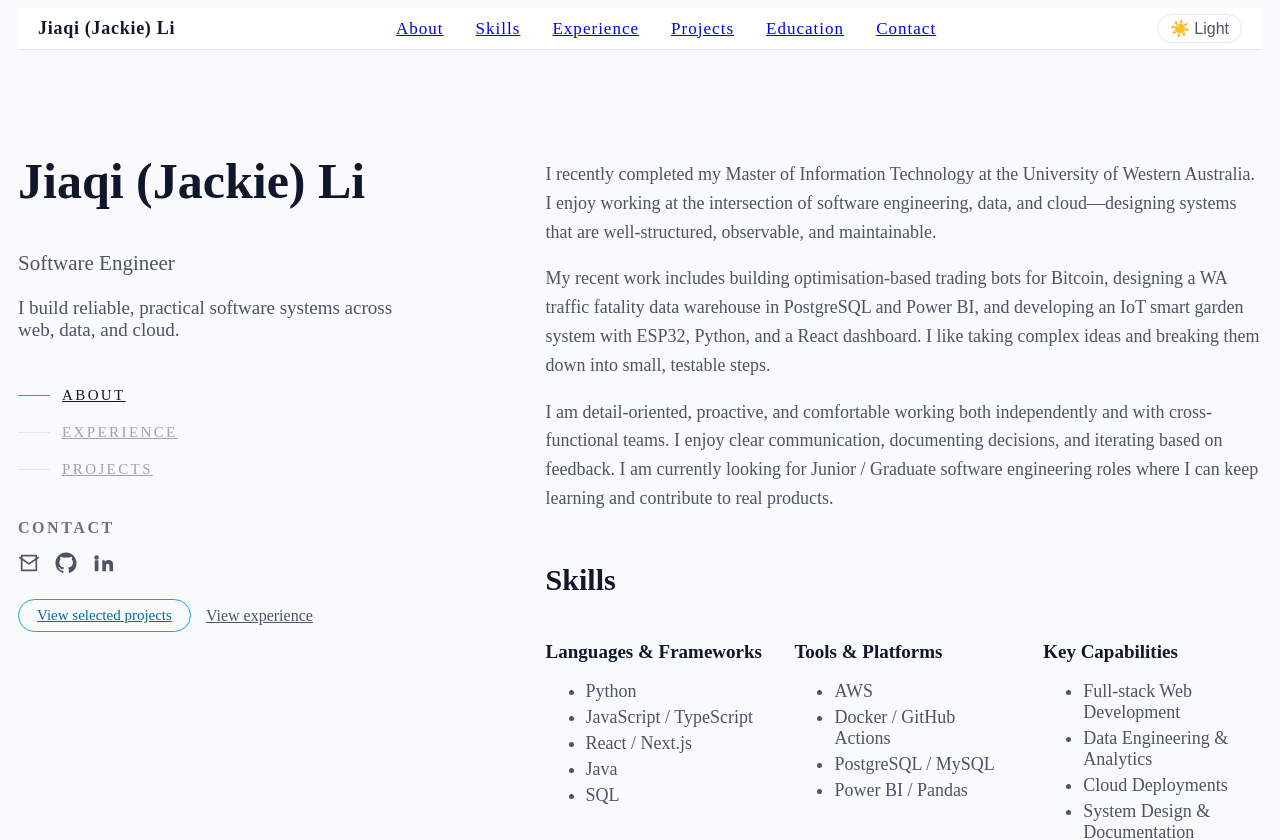
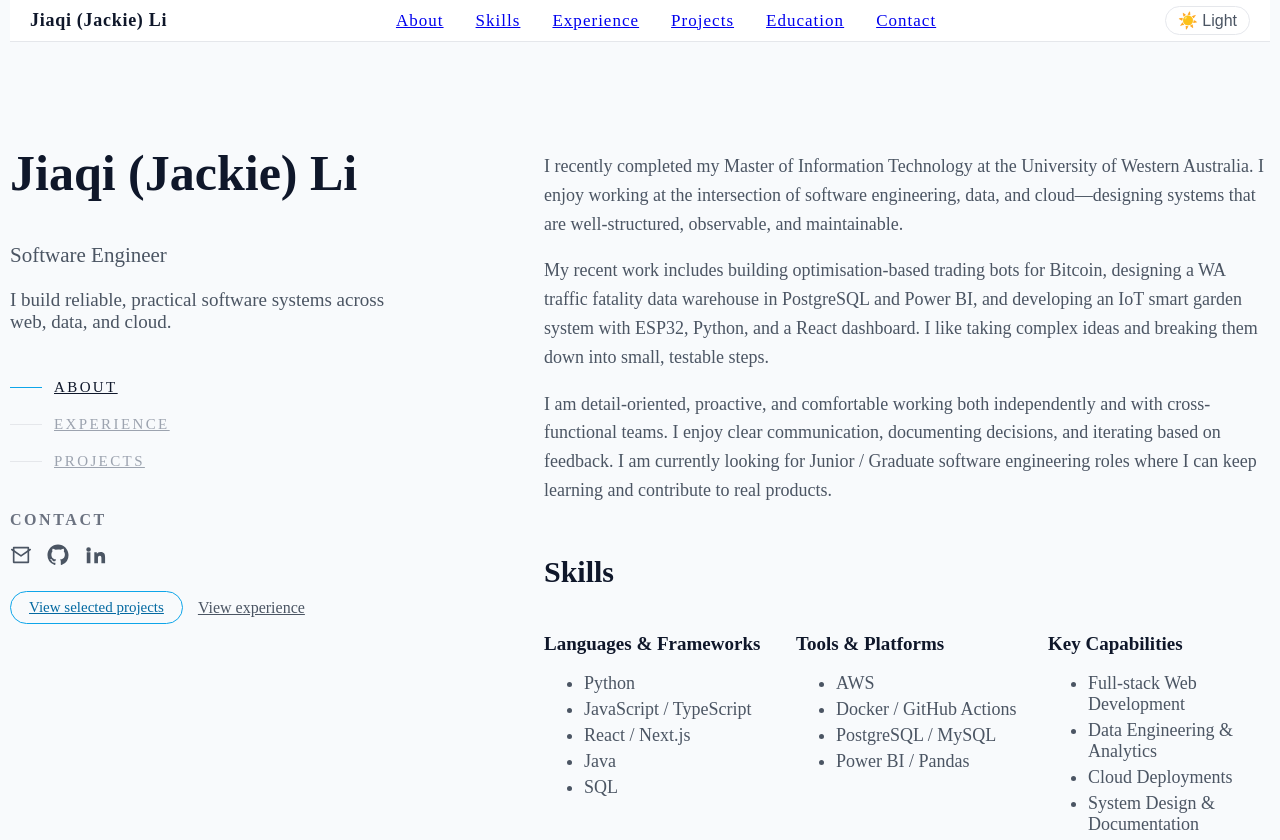
Before and after one commit to Jackieljq/personal-website, a Next.js app: page / in a window 1280 px wide. Shown: the top 840 px of the page. Built offline with nearby package versions, Linux system fonts and the light colour scheme.

Commit message:
Update styles of headr: remove margin

```diff
--- a/app/styles/layout.css
+++ b/app/styles/layout.css
@@ -39,6 +39,7 @@ html.theme-light {
   /* Base layout */
 
   body {
+    margin:0;
     background-color: var(--bg-color);
     color: var(--text-color);
     transition:
--- a/app/styles/typography.css
+++ b/app/styles/typography.css
@@ -1,5 +1,8 @@
 /* General text */
 
+section {
+  scroll-margin-top: 4rem;
+}
 .section-title {
     font-size: 1.1rem;
     font-weight: 600;
```
